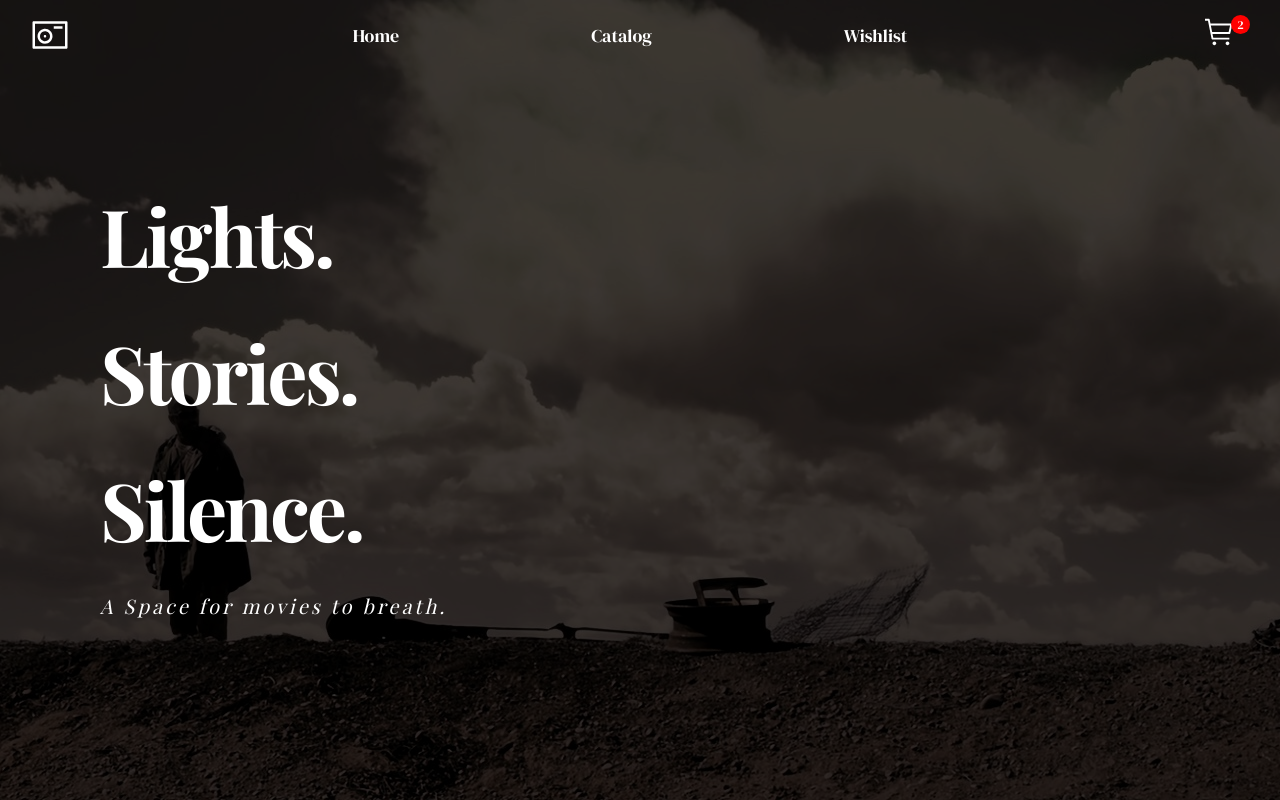
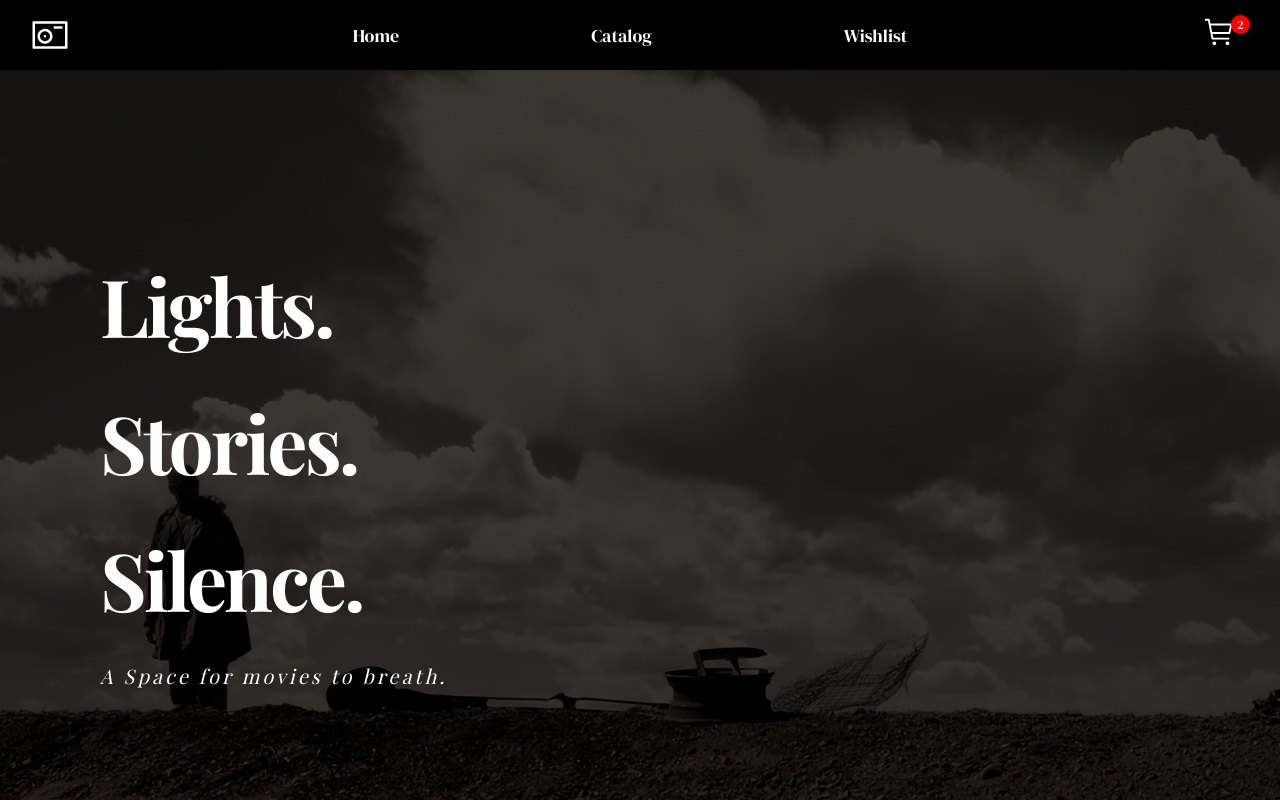
Before and after one commit to CheraHamza/Rent-A-Film, a React (Vite) app: page / in a window 1280 px wide. Shown: the top 800 px of the page. Built offline with nearby package versions, Linux system fonts and the light colour scheme.

Commit message:
feat: add onTop prop to Header component for dynamic styling

```diff
--- a/src/components/Header.jsx
+++ b/src/components/Header.jsx
@@ -9,6 +9,12 @@ const StyledHeader = styled.div`
 	align-items: center;
 	justify-content: space-between;
 	padding: 5px 30px;
+
+	&.onTop {
+		position: absolute;
+		width: 100%;
+		z-index: 99;
+	}
 `;
 
 const StyledLogo = styled.img`
@@ -16,9 +22,9 @@ const StyledLogo = styled.img`
 	height: 40px;
 `;
 
-const Header = () => {
+const Header = ({ onTop = false }) => {
 	return (
-		<StyledHeader className="header">
+		<StyledHeader className={onTop ? "onTop" : ""}>
 			<StyledLogo src={logo} alt="logo"></StyledLogo>
 			<Navbar></Navbar>
 			<CartIcon></CartIcon>
```
